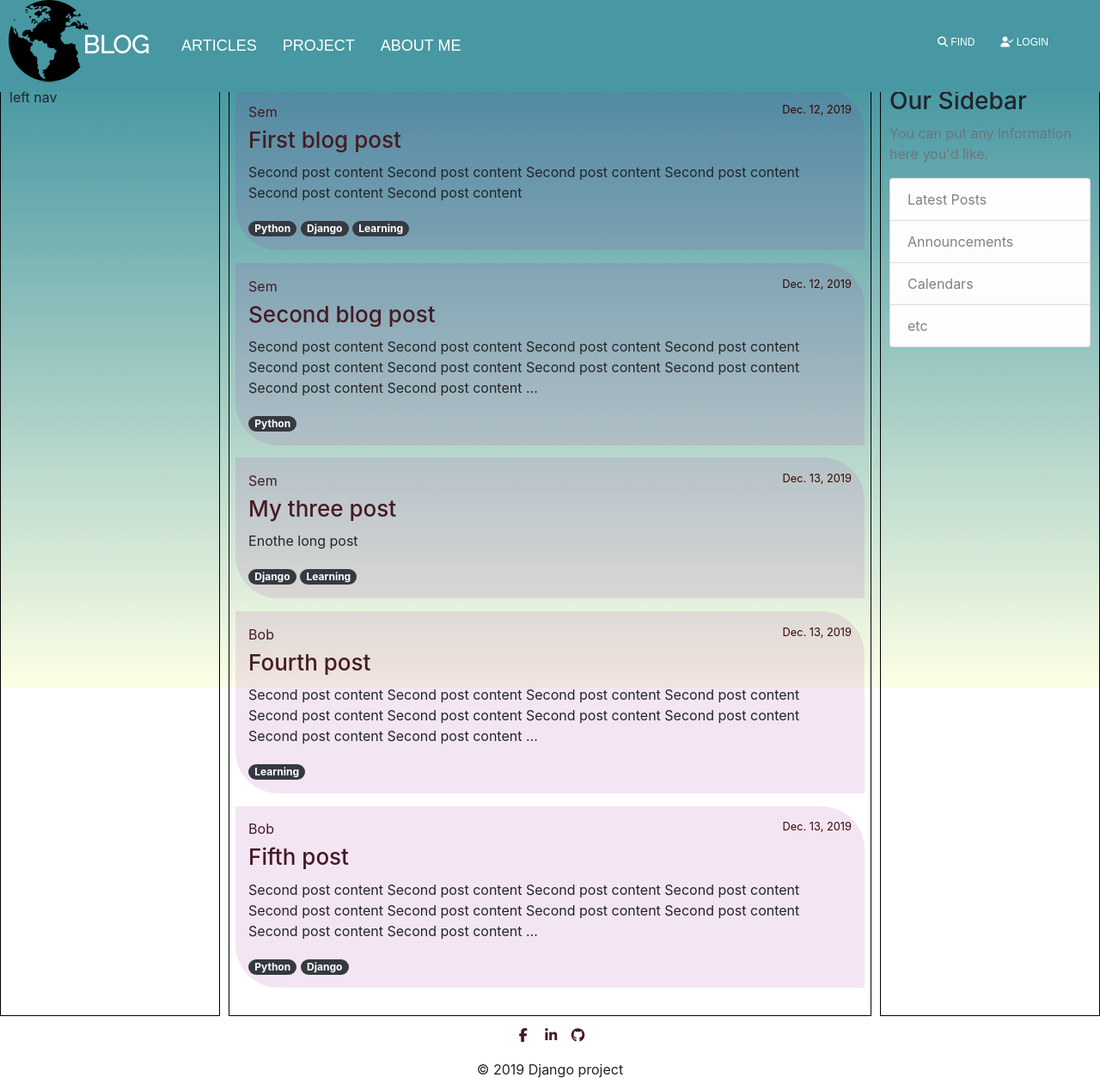
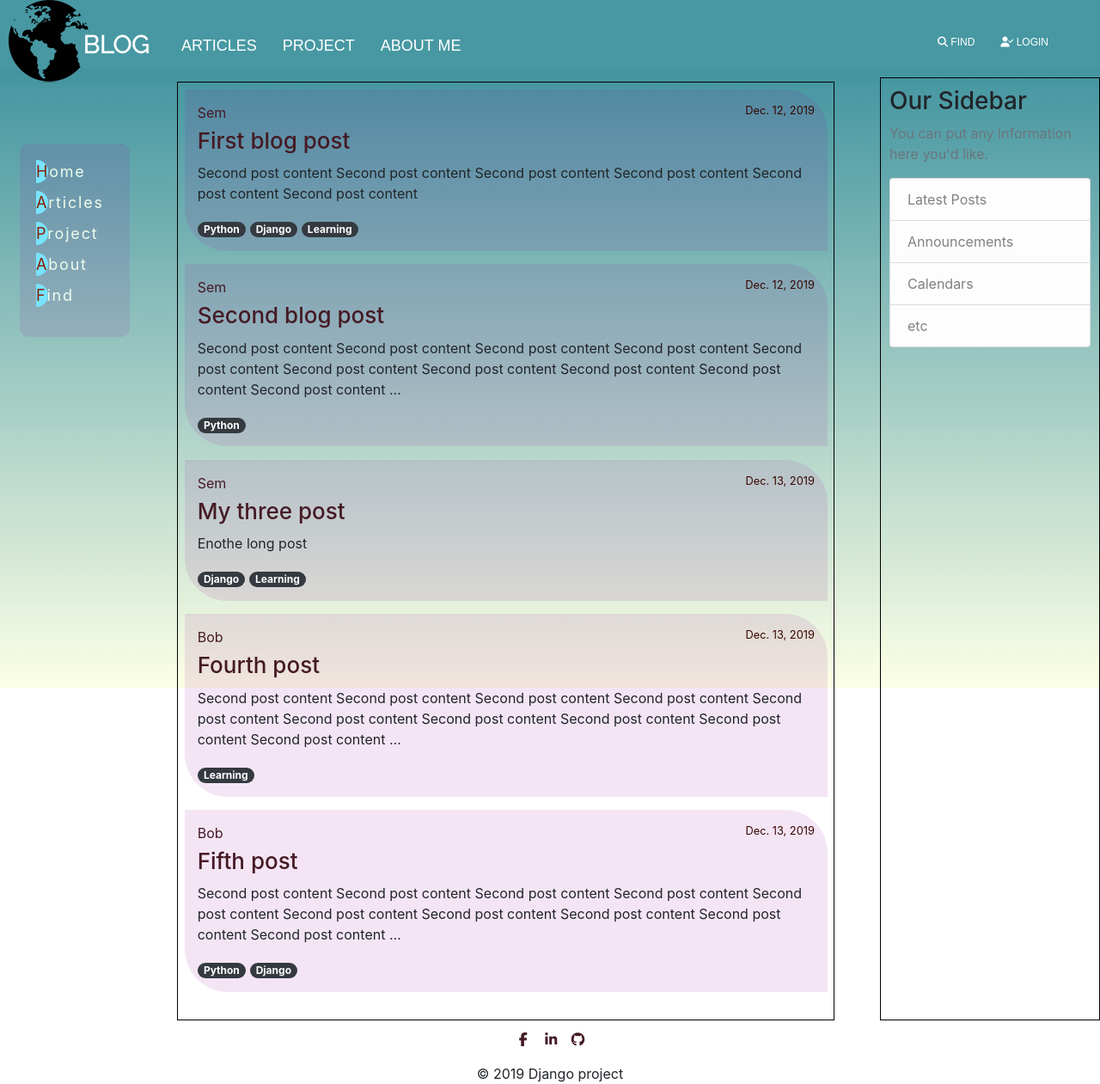
Before and after one commit to semen-ksv/blog_django_web, a Django app: page /blog/ in a window 1280 px wide. Shown: the whole page at 86% size. Run offline with Django 3.2, Linux system fonts and the light colour scheme; data comes from the database, SQL or seed files in the repository; some libraries are stand-ins or nearby versions.

Commit message:
'add left navigation menu'

```diff
--- a/my_blog/templates/my_blog/blog_base.html
+++ b/my_blog/templates/my_blog/blog_base.html
@@ -13,3 +13,18 @@
 
     </div>
 {% endblock %}
+
+{% block left %}
+    <div class="nuvcover">
+        <nav>
+            <ul>
+                <li><span>Home</span></li>
+                <li><span>Articles</span></li>
+                <li><span>Project</span></li>
+                <li><span>About me</span></li>
+                <li><span>Find</span></li>
+
+            </ul>
+        </nav>
+    </div>
+{% endblock %}
--- a/static/styles.css
+++ b/static/styles.css
@@ -1,12 +1,9 @@
 /*  Body */
 body {
     display: grid;
-    grid-template-areas:
-            "header header header"
-            "aside article ads"
-            "footer footer footer";
+    grid-template-areas: "header header header" "aside article ads" "footer footer footer";
     grid-template-rows: 10% 1fr 7%;
-    grid-template-columns: 20% 1fr 20%;
+    grid-template-columns: 12% 1fr 20%;
     grid-row-gap: 10px;
     grid-column-gap: 10px;
     height: 100vh;
@@ -14,23 +11,20 @@ body {
     /*background: linear-gradient(0deg, rgba(252,255,223,0.8057598039215687) 0%, rgba(0,111,130,0.819765406162465) 100%);*/
 }
 
-body:before{
-   content:'';
+body:before {
+    content: '';
     position: fixed;
     top: 0;
     bottom: 0;
     width: 100%;
     z-index: -1;
-    background: linear-gradient(0deg, rgba(252,255,223,0.8057598039215687) 0%, rgba(0,111,130,0.819765406162465) 100%);
+    background: linear-gradient(0deg, rgba(252, 255, 223, 0.8057598039215687) 0%, rgba(0, 111, 130, 0.819765406162465) 100%);
 }
 
-@media (min-width: 641px) and (max-width: 1199px) {
+@media (min-width: 740px) and (max-width: 1199px) {
     body {
-        grid-template-areas:
-                "header header"
-                "aside article"
-                "footer footer";
-        grid-template-columns: 20% 1fr;
+        grid-template-areas: "header header" "aside article" "footer footer";
+        grid-template-columns: 18% 1fr;
         grid-row-gap: 10px;
         grid-column-gap: 10px;
         height: 100vh;
@@ -43,12 +37,9 @@ body:before{
 }
 
 /* Stack the layout on small devices/viewports. */
-@media (max-width: 640px) {
+@media (min-width: 100px) and (max-width: 739px) {
     body {
-    grid-template-areas:
-"header"
-"article"
-"footer";
+        grid-template-areas: "header" "article" "footer";
         grid-template-columns: 1fr;
     }
 
@@ -62,12 +53,36 @@ body:before{
 }
 
 
+@media (min-width: 768px){
+    .container, .container-md, .container-sm {
+     max-width: 90%;
+}
+}
+
+@media (min-width: 576px){
+    .container, .container-sm {
+     max-width: 90%;
+}
+}
+
+@media (min-width: 768px){
+    .container {
+    max-width: 90%;
+}
+}
+
+@media (min-width: 50px){
+    .container {
+     max-width: 90%;
+}
+}
+
 
 /*  Header */
 .pageHeader {
     grid-area: header;
     background: rgb(71, 152, 162);
-    position: fixed;
+
     width: 100%;
     top: 0;
     left: 0;
@@ -113,6 +128,10 @@ header a:hover {
 }
 
 @media only screen and (max-width: 840px) {
+    .pageHeader {
+        position: fixed;
+    }
+
     .Navbar__Items,
     .Navbar {
         flex-direction: column;
@@ -122,21 +141,26 @@ header a:hover {
 
     .Navbar__Items {
         display: none;
-        padding: 15px;
+        padding-left: 30px;
+        padding-top: 20px;
+        padding-bottom: 0;
 
     }
+
     .Navbar__Link {
         /*padding-bottom: 10px;*/
         padding-left: 20px;
+        margin-bottom: 10px;
     }
-    img{
+
+    img {
         max-width: 30%;
         max-height: 30%;
     }
 
     .Navbar__Items--right {
         flex-direction: row;
-        font-size: 18px;
+        padding-top: 0;
     }
 
     .Navbar__ToggleShow {
@@ -152,7 +176,7 @@ header a:hover {
 }
 
 /*Navbar Button*/
-.nav_button{
+.nav_button {
     margin-top: 30px;
     margin-right: 30px;
     width: 40px;
@@ -160,7 +184,7 @@ header a:hover {
     transition: 0.4s;
 }
 
-.button_row{
+.button_row {
     flex: auto;
     margin: 8px 5px;
     background-color: white;
@@ -169,10 +193,9 @@ header a:hover {
     border-radius: 10px;
 }
 
-.nav_button:hover{
+.nav_button:hover {
     transform: rotate(-90deg);
 }
-
 
 
 /* Main part article page */
@@ -184,7 +207,7 @@ header a:hover {
     margin-top: 5px;
 }
 
-main a{
+main a {
     color: #451a24;
     text-decoration: none;
 }
@@ -194,29 +217,33 @@ main a:hover {
     text-decoration: none;
 }
 
-.media-body{
+.media-body {
     justify-content: space-between;
     padding: 1%;
     width: 100%;
 }
 
-.media-article{
+.media-article {
     background: rgba(158, 20, 167, 0.11);
     padding: 2%;
     border-radius: 0 50px 0 50px;
 }
+
 small.text-muted {
     color: #380600 !important;
     float: right;
 }
+
 .container {
     padding-right: 0;
     padding-left: 0;
 }
-.article-title{
+
+.article-title {
     font-size: 26px;
 }
-.content-section{
+
+.content-section {
     margin: 0;
 }
 
@@ -224,19 +251,82 @@ a.badge-dark:focus, a.badge-dark:hover {
     color: #0e0e0e;
     background-color: #78e3ff;
 }
+
 /*registration forms*/
-.register{
+.register {
     padding: 10px;
     margin-top: 5%;
     margin-left: 20%;
     margin-right: 20%;
 }
 
+
+/* lEFT Navigation menu*/
 .mainBorder {
+    padding: 50% 15%;
+
+    grid-area: aside;
+
+}
+
+.nuvcover {
+    margin: 0;
+    /*height: 100vh;*/
+    /*display: flex;*/
+    position: fixed;
+    align-items: center;
+    justify-content: center;
+    background: rgba(158, 20, 167, 0.11);
+    border-radius: 10px;
+
+}
+
+.nuvcover nav ul {
+    list-style-type: none;
     padding: 10px;
-    border: 1px solid #000;
-    grid-area: aside;
 }
+
+.nuvcover nav ul li {
+    font-size: 18px;
+    font-family: sans-serif;
+    background-color: rgba(158, 20, 167, 0);
+    /*border: 2px solid black;*/
+    letter-spacing: 0.1em;
+    width: 5em;
+    height: 1.5em;
+    line-height: 1.5em;
+    position: relative;
+    overflow: hidden;
+    margin: 0.5em;
+    cursor: pointer;
+    /*border-radius: 10px;*/
+    font-family: -apple-system, BlinkMacSystemFont, "Segoe UI", Roboto,
+    "Helvetica Neue", Arial, "Noto Sans", sans-serif, "Apple Color Emoji",
+    "Segoe UI Emoji", "Segoe UI Symbol", "Noto Color Emoji";
+}
+
+.nuvcover nav ul li span {
+    color: white;
+    mix-blend-mode: difference;
+}
+
+.nuvcover nav ul li::before {
+    content: '';
+    position: absolute;
+    width: 1.5em;
+    height: inherit;
+    background-color: #78e3ff;
+    border-radius: 50%;
+    top: 0;
+    left: -0.75em;
+    transition: 0.5s ease-out;
+}
+
+.nuvcover nav ul li:hover::before {
+    transform: scale(7);
+    border-radius: 50%;
+}
+
 
 .siteAds {
     padding: 10px;
```
Lines whose indentation alone changed are shown as unchanged.
